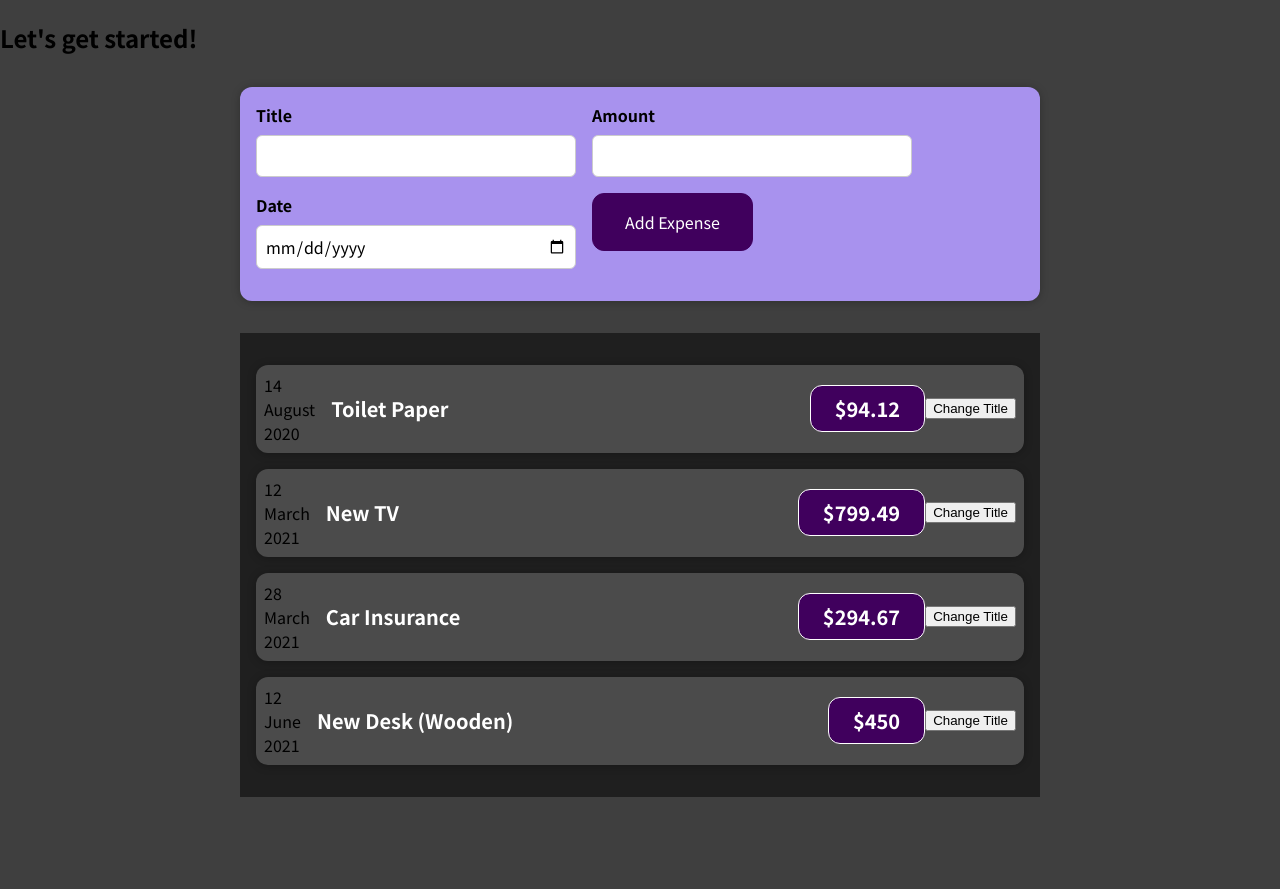
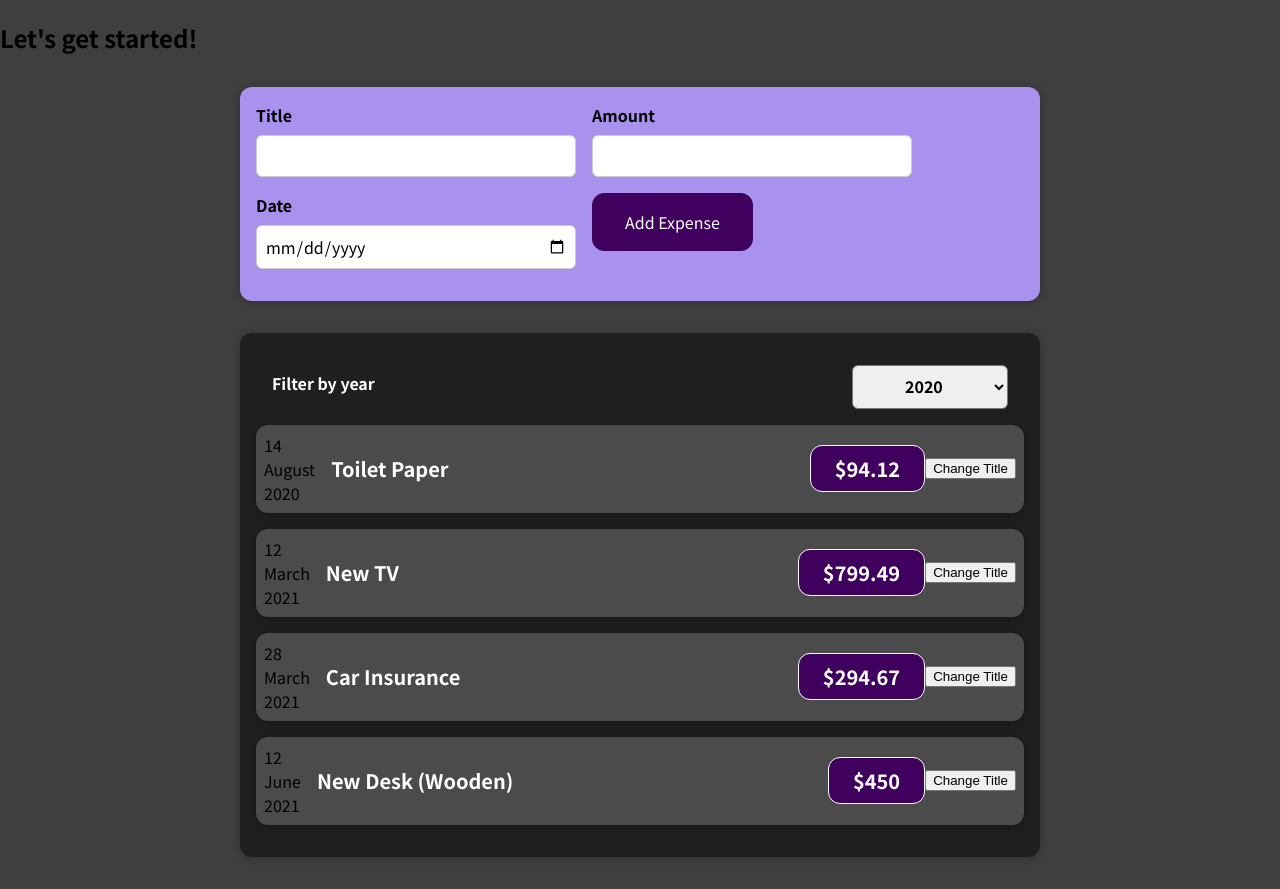
Before and after one commit to slickpockets/react_course_udemy, a React (Create React App) app in the folder 01-starting-setup/: page / in a window 1280 px wide. Before the commit the page ends 829 px from the top, so only its background shows below. Built offline with nearby package versions, Linux system fonts and the light colour scheme.

Commit message:
section 4 done 61/787

```diff
--- a/01-starting-setup/src/App.js
+++ b/01-starting-setup/src/App.js
@@ -3,6 +3,7 @@
 import NewExpense from './components/NewExpense/NewExpense';
 
 function App() {
+
 
   const addExpenseHandler = expense => {
     console.log('in app.js');
@@ -14,7 +15,7 @@
       <h2>Let's get started!</h2>
       <NewExpense onAddExpense={addExpenseHandler}/>
 
-      <Expenses  />
+      <Expenses />
     </div>
   );
 }
--- a/01-starting-setup/src/components/Expenses/Expenses.js
+++ b/01-starting-setup/src/components/Expenses/Expenses.js
@@ -1,8 +1,21 @@
+import React, { useState } from 'react';
+
 import './Expenses.css';
+import './ExpensesFilter.css';
 import ExpenseItem from './ExpenseItem';
 import Card from '../UI/Card';
+import ExpensesFilter from './ExpensesFilter';
+
 
 function Expenses(props) {
+  const [enteredYear, setEnteredYear] = useState('2020');
+
+  const changeYearHandler = selectedYear => {
+    console.log('expenses.js');
+    console.log(selectedYear);
+    setEnteredYear(selectedYear);
+  };
+
   const expenses = [
     {
       id: 'e1',
@@ -25,11 +38,14 @@
     },
   ];
   return (
-    <div className="expenses">
+    <div>
+    <Card className="expenses">
+      <ExpensesFilter selected={enteredYear} onYearHandler={changeYearHandler}/>
     <ExpenseItem title={expenses[0].title} amount={expenses[0].amount} date={expenses[0].date} />
     <ExpenseItem title={expenses[1].title} amount={expenses[1].amount} date={expenses[1].date} />
     <ExpenseItem title={expenses[2].title} amount={expenses[2].amount} date={expenses[2].date} />
     <ExpenseItem title={expenses[3].title} amount={expenses[3].amount} date={expenses[3].date} />
+    </Card>
     </div>
   );
 
--- /dev/null
+++ b/01-starting-setup/src/components/Expenses/ExpensesFilter.css
@@ -0,0 +1,24 @@
+.expenses-filter {
+  color: white;
+  padding: 0 1rem;
+}
+
+.expenses-filter__control {
+  display: flex;
+  width: 100%;
+  align-items: center;
+  justify-content: space-between;
+  margin: 1rem 0;
+}
+
+.expenses-filter label {
+  font-weight: bold;
+  margin-bottom: 0.5rem;
+}
+
+.expenses-filter select {
+  font: inherit;
+  padding: 0.5rem 3rem;
+  font-weight: bold;
+  border-radius: 6px;
+}
--- /dev/null
+++ b/01-starting-setup/src/components/Expenses/ExpensesFilter.js
@@ -0,0 +1,26 @@
+import React from 'react';
+
+import './ExpensesFilter.css';
+
+const ExpensesFilter = (props) => {
+  const selectHandler = (event) => {
+    props.onYearHandler(event.target.value);
+    console.log(event.target.value);
+  };
+
+  return (
+    <div className='expenses-filter'>
+      <div className='expenses-filter__control'>
+        <label>Filter by year</label>
+        <select value={props.selected} onChange={selectHandler} >
+          <option value='2022'>2022</option>
+          <option value='2021'>2021</option>
+          <option value='2020'>2020</option>
+          <option value='2019'>2019</option>
+        </select>
+      </div>
+    </div>
+  );
+};
+
+export default ExpensesFilter;
```
Also changed, not shown: 1 other file (tests, documents, lock files or other folders).
